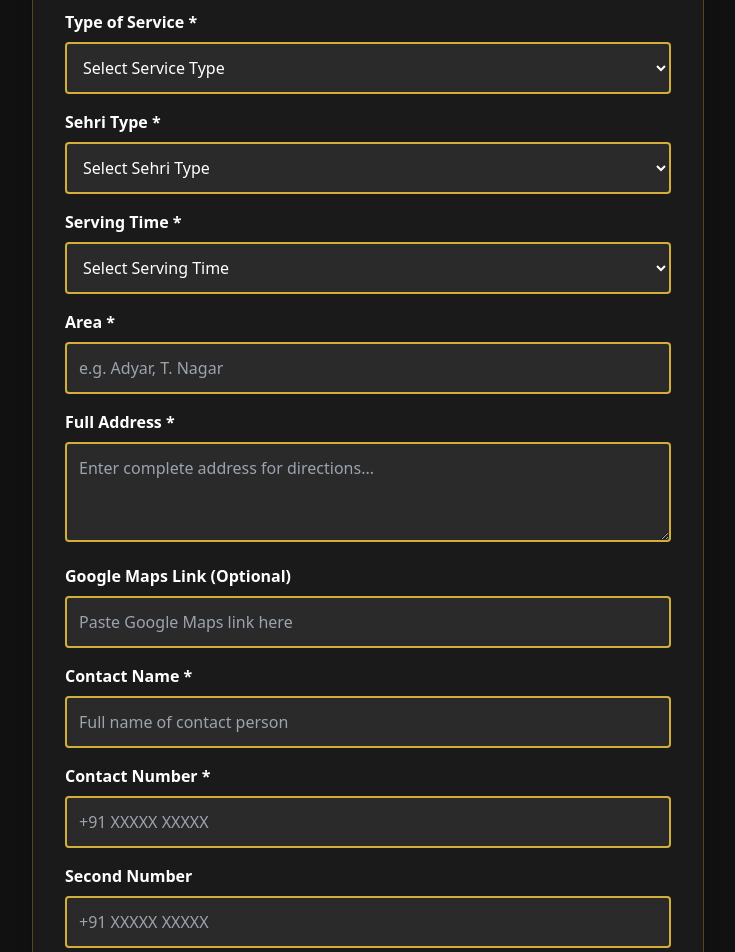
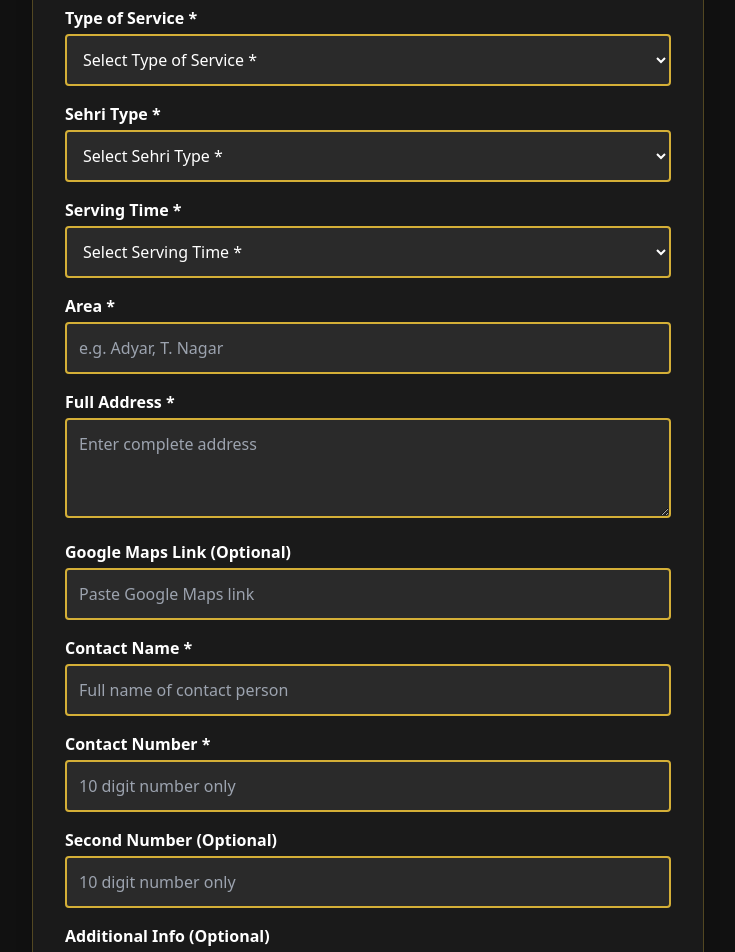
Before and after one commit to ahamedrahman2000/chennai-ramadan, a React (Create React App) app: page /register-sehri in a window 1280 px wide. Shown: the part 400-1352 px from the top of the page, without its empty margins (272-1007 px from the left). Built offline with nearby package versions, Linux system fonts and the light colour scheme.

Commit message:
committed

```diff
--- a/src/components/RegisterSehri.jsx
+++ b/src/components/RegisterSehri.jsx
@@ -17,15 +17,21 @@ export default function RegistrationPage() {
     additionalInfo: "",
   });
 
-  const [errors, setErrors] = useState({}); // store error state per field
+  const [errors, setErrors] = useState({});
 
   const whatsappNumber = "919884680243";
 
   const handleChange = (e) => {
     const { name, value } = e.target;
+
+    // For contact number, allow only digits
+    if (name === "contactNumber") {
+      if (!/^\d*$/.test(value)) return;
+    }
+
     setFormData({ ...formData, [name]: value });
 
-    // Clear error if user starts typing
+    // clear error while typing
     if (errors[name]) {
       setErrors({ ...errors, [name]: "" });
     }
@@ -39,29 +45,30 @@ export default function RegistrationPage() {
       newErrors.organization = "Organization is required";
     } else if (!/^[a-zA-Z0-9 ]{1,30}$/.test(formData.organization)) {
       newErrors.organization =
-        "Only letters and numbers allowed, max 30 characters";
+        "Only letters and numbers allowed (max 30 characters)";
     }
 
     // Service Type
     if (!formData.serviceType) {
-      newErrors.serviceType = "Service Type is required";
+      newErrors.serviceType = "Please select service type";
     }
 
     // Sehri Type
     if (!formData.sehriType) {
-      newErrors.sehriType = "Sehri Type is required";
+      newErrors.sehriType = "Please select Sehri type";
     }
 
     // Serving Time
     if (!formData.servingTime) {
-      newErrors.servingTime = "Serving Time is required";
+      newErrors.servingTime = "Please select serving time";
     }
 
     // Area: letters and numbers only, max 30
     if (!formData.area) {
       newErrors.area = "Area is required";
     } else if (!/^[a-zA-Z0-9 ]{1,30}$/.test(formData.area)) {
-      newErrors.area = "Only letters and numbers allowed, max 30 characters";
+      newErrors.area =
+        "Only letters and numbers allowed (max 30 characters)";
     }
 
     // Full Address: max 300
@@ -71,44 +78,22 @@ export default function RegistrationPage() {
       newErrors.fullAddress = "Maximum 300 characters allowed";
     }
 
-    // Location Link: optional, allow URL
-    if (formData.locationLink) {
-      try {
-        new URL(formData.locationLink);
-      } catch {
-        newErrors.locationLink = "Invalid URL";
-      }
+    // Contact Name: letters and space only
+    if (!formData.contactName) {
+      newErrors.contactName = "Contact Name is required";
+    } else if (!/^[a-zA-Z ]{1,50}$/.test(formData.contactName)) {
+      newErrors.contactName = "Only letters allowed (max 50 characters)";
     }
 
-    // Contact Name: letters only
-    if (!formData.contactName) {
-      newErrors.contactName = "Contact Name is required";
-    } else if (!/^[a-zA-Z ]+$/.test(formData.contactName)) {
-      newErrors.contactName = "Only letters allowed";
-    }
-
-    // Contact Number: +91 + 10 digits
+    // Contact Number: numbers only, exactly 10 digits
     if (!formData.contactNumber) {
       newErrors.contactNumber = "Contact Number is required";
-    } else if (!/^\+91\d{10}$/.test(formData.contactNumber)) {
+    } else if (!/^\d{10}$/.test(formData.contactNumber)) {
       newErrors.contactNumber =
-        "Use format +91XXXXXXXXXX (10 digits after +91)";
-    }
-
-    // Second Number: optional but same format
-    if (formData.secondNumber && !/^\+91\d{10}$/.test(formData.secondNumber)) {
-      newErrors.secondNumber =
-        "Use format +91XXXXXXXXXX (10 digits after +91)";
-    }
-
-    // Additional Info: letters and numbers max 500
-    if (formData.additionalInfo && formData.additionalInfo.length > 500) {
-      newErrors.additionalInfo = "Maximum 500 characters allowed";
+        "Contact Number must be exactly 10 digits";
     }
 
     setErrors(newErrors);
-
-    // Return true if no errors
     return Object.keys(newErrors).length === 0;
   };
 
@@ -137,11 +122,8 @@ export default function RegistrationPage() {
     const whatsappLink = `https://wa.me/${whatsappNumber}?text=${encodeURIComponent(
       message
     )}`;
-
     window.open(whatsappLink, "_blank");
-
     setShowThanks(false);
-
     setFormData({
       organization: "",
       serviceType: "",
@@ -158,188 +140,91 @@ export default function RegistrationPage() {
     setErrors({});
   };
 
+  const renderInput = (label, name, placeholder, type = "text", rows) => (
+    <div className="mb-4">
+      <label className="block mb-1 font-semibold">{label}</label>
+      {type === "textarea" ? (
+        <textarea
+          name={name}
+          placeholder={placeholder}
+          value={formData[name]}
+          onChange={handleChange}
+          rows={rows || 3}
+          className={`w-full p-3 rounded ${
+            errors[name] ? "border-2 border-red-500" : "border-2 border-[#D4AF37]"
+          } bg-[#2A2A2A]`}
+        />
+      ) : type === "select" ? (
+        <select
+          name={name}
+          value={formData[name]}
+          onChange={handleChange}
+          className={`w-full p-3 rounded ${
+            errors[name] ? "border-2 border-red-500" : "border-2 border-[#D4AF37]"
+          } bg-[#2A2A2A]`}
+        >
+          <option value="">Select {label}</option>
+          {name === "serviceType" && (
+            <>
+              <option>Masjid (Dine-in)</option>
+              <option>Home Delivery</option>
+              <option>Parcel (Tiffin)</option>
+              <option>Hotel</option>
+            </>
+          )}
+          {name === "sehriType" && (
+            <>
+              <option>Free Sehri</option>
+              <option>Paid Sehri</option>
+            </>
+          )}
+          {name === "servingTime" && (
+            <>
+              <option>2:30 AM onwards</option>
+              <option>3:00 AM – 4:00 AM</option>
+              <option>3:30 AM – 4:30 AM</option>
+            </>
+          )}
+        </select>
+      ) : (
+        <input
+          type={type}
+          name={name}
+          placeholder={placeholder}
+          value={formData[name]}
+          onChange={handleChange}
+          className={`w-full p-3 rounded ${
+            errors[name] ? "border-2 border-red-500" : "border-2 border-[#D4AF37]"
+          } bg-[#2A2A2A]`}
+        />
+      )}
+      {errors[name] && <p className="text-red-500 mt-1 text-sm">{errors[name]}</p>}
+    </div>
+  );
+
   return (
     <div className="min-h-screen bg-[#111111] text-white py-16 px-4">
       <div className="max-w-2xl mx-auto bg-[#1A1A1A] p-8 rounded-2xl shadow-xl border border-[#D4AF37]/30">
         <h2 className="text-3xl font-bold mb-4 text-[#D4AF37] text-center">
           Sehri / Iftar Registration
         </h2>
-
         <p className="text-center text-[#A1A1AA] mb-8">
           Register your Masjid / Organization providing Sehri or Iftar meals
           in Chennai.
         </p>
 
-        {/* Organization */}
-        <label className="block mb-2 font-semibold">
-          Organization / Masjid Name *
-        </label>
-        <input
-          type="text"
-          name="organization"
-          placeholder="e.g. Masjid-e-Noor"
-          value={formData.organization}
-          onChange={handleChange}
-          className={`w-full p-3 mb-4 rounded ${
-            errors.organization
-              ? "border-2 border-red-500"
-              : "border-2 border-[#D4AF37]"
-          } bg-[#2A2A2A]`}
-        />
+        {renderInput("Organization / Masjid Name *", "organization", "e.g. Masjid-e-Noor")}
+        {renderInput("Type of Service *", "serviceType", "", "select")}
+        {renderInput("Sehri Type *", "sehriType", "", "select")}
+        {renderInput("Serving Time *", "servingTime", "", "select")}
+        {renderInput("Area *", "area", "e.g. Adyar, T. Nagar")}
+        {renderInput("Full Address *", "fullAddress", "Enter complete address", "textarea")}
+        {renderInput("Google Maps Link (Optional)", "locationLink", "Paste Google Maps link")}
+        {renderInput("Contact Name *", "contactName", "Full name of contact person")}
+        {renderInput("Contact Number *", "contactNumber", "10 digit number only")}
+        {renderInput("Second Number (Optional)", "secondNumber", "10 digit number only")}
+        {renderInput("Additional Info (Optional)", "additionalInfo", "Extra details", "textarea")}
 
-        {/* Service Type */}
-        <label className="block mb-2 font-semibold">Type of Service *</label>
-        <select
-          name="serviceType"
-          value={formData.serviceType}
-          onChange={handleChange}
-          className={`w-full p-3 mb-4 rounded ${
-            errors.serviceType
-              ? "border-2 border-red-500"
-              : "border-2 border-[#D4AF37]"
-          } bg-[#2A2A2A]`}
-        >
-          <option value="">Select Service Type</option>
-          <option>Masjid (Dine-in)</option>
-          <option>Home Delivery</option>
-          <option>Parcel (Tiffin)</option>
-          <option>Hotel</option>
-        </select>
-
-        {/* Sehri Type */}
-        <label className="block mb-2 font-semibold">Sehri Type *</label>
-        <select
-          name="sehriType"
-          value={formData.sehriType}
-          onChange={handleChange}
-          className={`w-full p-3 mb-4 rounded ${
-            errors.sehriType
-              ? "border-2 border-red-500"
-              : "border-2 border-[#D4AF37]"
-          } bg-[#2A2A2A]`}
-        >
-          <option value="">Select Sehri Type</option>
-          <option>Free Sehri</option>
-          <option>Paid Sehri</option>
-        </select>
-
-        {/* Serving Time */}
-        <label className="block mb-2 font-semibold">Serving Time *</label>
-        <select
-          name="servingTime"
-          value={formData.servingTime}
-          onChange={handleChange}
-          className={`w-full p-3 mb-4 rounded ${
-            errors.servingTime
-              ? "border-2 border-red-500"
-              : "border-2 border-[#D4AF37]"
-          } bg-[#2A2A2A]`}
-        >
-          <option value="">Select Serving Time</option>
-          <option>2:30 AM onwards</option>
-          <option>3:00 AM – 4:00 AM</option>
-          <option>3:30 AM – 4:30 AM</option>
-        </select>
-
-        {/* Area */}
-        <label className="block mb-2 font-semibold">Area *</label>
-        <input
-          name="area"
-          placeholder="e.g. Adyar, T. Nagar"
-          value={formData.area}
-          onChange={handleChange}
-          className={`w-full p-3 mb-4 rounded ${
-            errors.area ? "border-2 border-red-500" : "border-2 border-[#D4AF37]"
-          } bg-[#2A2A2A]`}
-        />
-
-        {/* Full Address */}
-        <label className="block mb-2 font-semibold">Full Address *</label>
-        <textarea
-          name="fullAddress"
-          placeholder="Enter complete address for directions..."
-          value={formData.fullAddress}
-          onChange={handleChange}
-          rows={3}
-          className={`w-full p-3 mb-4 rounded ${
-            errors.fullAddress
-              ? "border-2 border-red-500"
-              : "border-2 border-[#D4AF37]"
-          } bg-[#2A2A2A]`}
-        />
-
-        {/* Location Link */}
-        <label className="block mb-2 font-semibold">Google Maps Link (Optional)</label>
-        <input
-          name="locationLink"
-          placeholder="Paste Google Maps link here"
-          value={formData.locationLink}
-          onChange={handleChange}
-          className={`w-full p-3 mb-4 rounded ${
-            errors.locationLink
-              ? "border-2 border-red-500"
-              : "border-2 border-[#D4AF37]"
-          } bg-[#2A2A2A]`}
-        />
-
-        {/* Contact Name */}
-        <label className="block mb-2 font-semibold">Contact Name *</label>
-        <input
-          name="contactName"
-          placeholder="Full name of contact person"
-          value={formData.contactName}
-          onChange={handleChange}
-          className={`w-full p-3 mb-4 rounded ${
-            errors.contactName
-              ? "border-2 border-red-500"
-              : "border-2 border-[#D4AF37]"
-          } bg-[#2A2A2A]`}
-        />
-
-        {/* Contact Number */}
-        <label className="block mb-2 font-semibold">Contact Number *</label>
-        <input
-          name="contactNumber"
-          placeholder="+91 XXXXX XXXXX"
-          value={formData.contactNumber}
-          onChange={handleChange}
-          className={`w-full p-3 mb-4 rounded ${
-            errors.contactNumber
-              ? "border-2 border-red-500"
-              : "border-2 border-[#D4AF37]"
-          } bg-[#2A2A2A]`}
-        />
-
-        {/* Second Number */}
-        <label className="block mb-2 font-semibold">Second Number</label>
-        <input
-          name="secondNumber"
-          placeholder="+91 XXXXX XXXXX"
-          value={formData.secondNumber}
-          onChange={handleChange}
-          className={`w-full p-3 mb-4 rounded ${
-            errors.secondNumber
-              ? "border-2 border-red-500"
-              : "border-2 border-[#D4AF37]"
-          } bg-[#2A2A2A]`}
-        />
-
-        {/* Additional Info */}
-        <label className="block mb-2 font-semibold">Additional Info (Optional)</label>
-        <textarea
-          name="additionalInfo"
-          placeholder="Any extra details like number of meals, special notes..."
-          value={formData.additionalInfo}
-          onChange={handleChange}
-          rows={3}
-          className={`w-full p-3 mb-6 rounded ${
-            errors.additionalInfo
-              ? "border-2 border-red-500"
-              : "border-2 border-[#D4AF37]"
-          } bg-[#2A2A2A]`}
-        />
-
-        {/* Register Button */}
         <button
           onClick={handleSubmit}
           className="w-full bg-[#D4AF37] text-black py-3 rounded-lg font-bold shadow-[0_0_25px_rgba(212,175,55,0.9)] hover:shadow-[0_0_40px_rgba(212,175,55,1)] hover:scale-105 transition duration-300"
@@ -348,16 +233,13 @@ export default function RegistrationPage() {
         </button>
       </div>
 
-      {/* Thank You Modal */}
       {showThanks && (
         <div className="fixed inset-0 flex items-center justify-center z-50 bg-black/70">
           <div className="bg-[#1A1A1A] border-2 border-[#D4AF37] rounded-xl p-8 max-w-sm text-center shadow-[0_0_50px_rgba(212,175,55,0.6)]">
             <h3 className="text-2xl font-bold text-[#D4AF37] mb-4">
               Thank You!
             </h3>
-            <p className="text-white mb-6">
-              May Allah reward you for your contribution.
-            </p>
+            <p className="text-white mb-6">May Allah reward you for your contribution.</p>
             <button
               onClick={handleSend}
               className="bg-[#D4AF37] text-black py-2 px-6 rounded-lg font-semibold animate-pulse shadow-[0_0_20px_rgba(212,175,55,0.8)]"
```
